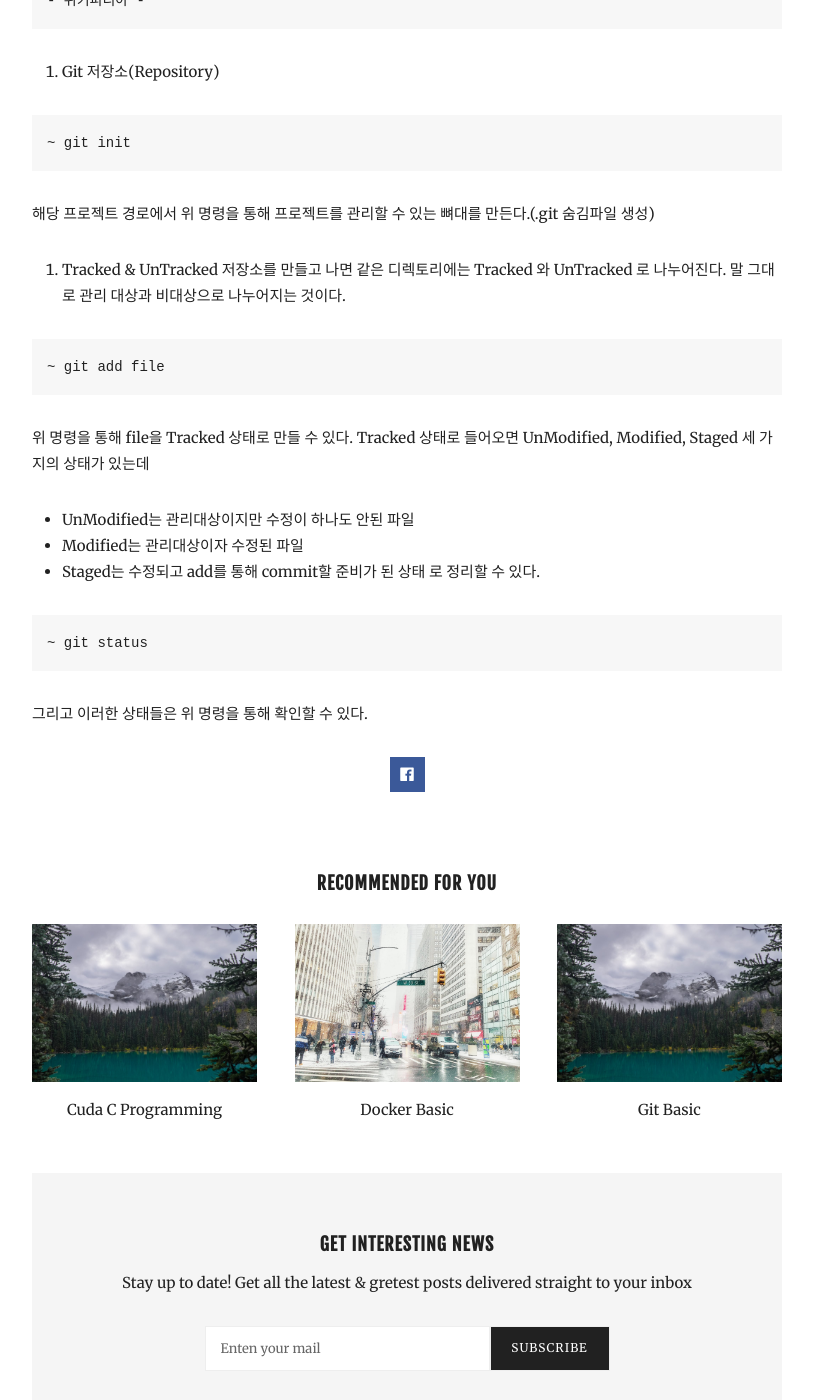
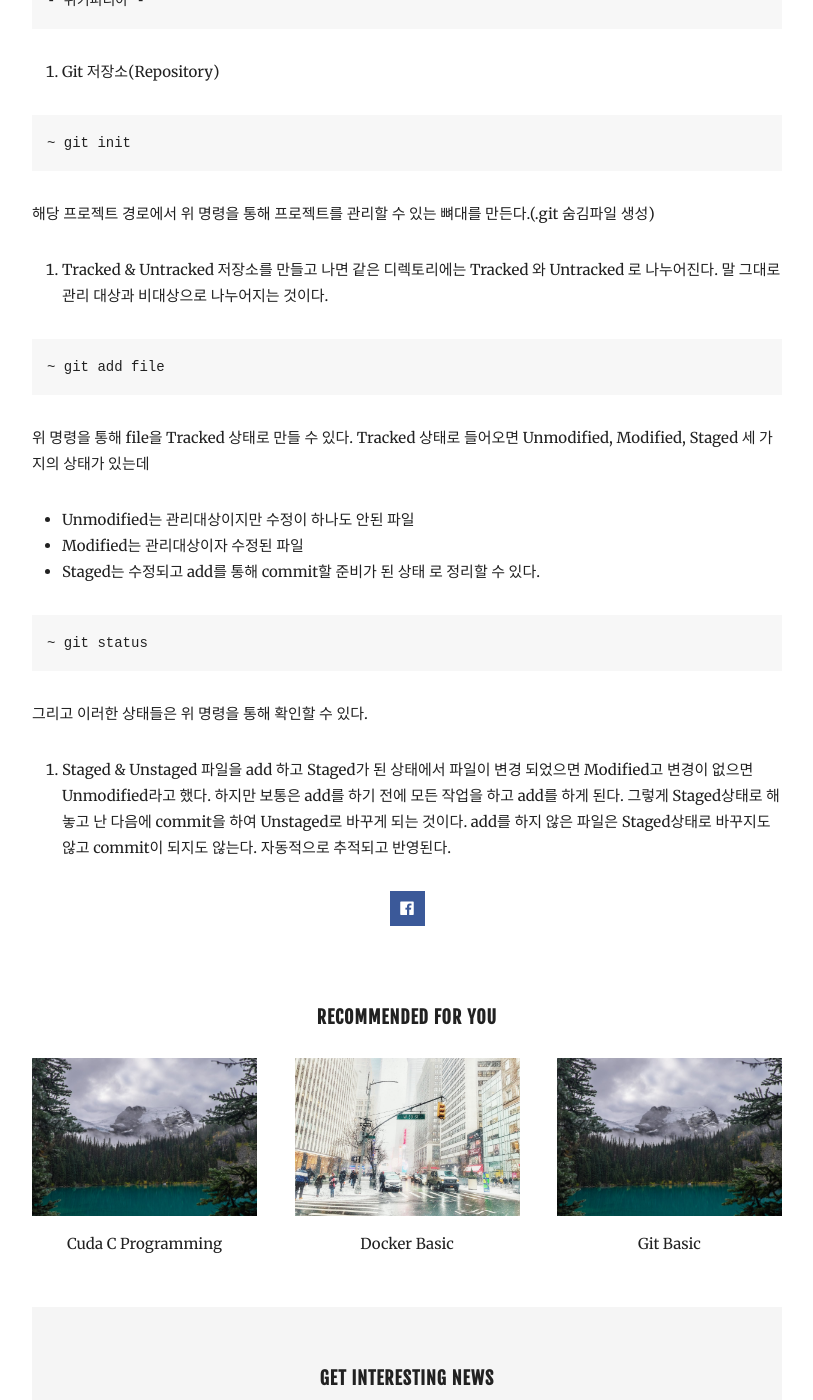
Before and after one commit to captwk5/captwk5.github.io, a Jekyll site: the page built from _posts/2020-06-02-git-tutorial-01.md, in a window 1280 px wide and 1400 px high, scrolled down 1065 px. Shown: the whole window, without its empty margins (233-1046 px from the left). Built offline with Jekyll 4.4.1, drawn with Linux system fonts in a browser that asks for light colours; nearby versions of some CDN libraries; comment, search, counter and statistics services are not loaded.

Commit message:
git stage

```diff
--- a/_posts/2020-06-02-git-tutorial-01.md
+++ b/_posts/2020-06-02-git-tutorial-01.md
@@ -20,14 +20,14 @@ tags:   [Development_Git]
 {% endhighlight %}
 해당 프로젝트 경로에서 위 명령을 통해 프로젝트를 관리할 수 있는 뼈대를 만든다.(.git 숨김파일 생성)
 
-2. Tracked & UnTracked
-저장소를 만들고 나면 같은 디렉토리에는 Tracked 와 UnTracked 로 나누어진다. 말 그대로 관리 대상과 비대상으로 나누어지는 것이다.
+2. Tracked & Untracked
+저장소를 만들고 나면 같은 디렉토리에는 Tracked 와 Untracked 로 나누어진다. 말 그대로 관리 대상과 비대상으로 나누어지는 것이다.
 {% highlight markdown %}
 ~ git add file
 {% endhighlight %}
 위 명령을 통해 file을 Tracked 상태로 만들 수 있다.
-Tracked 상태로 들어오면 UnModified, Modified, Staged 세 가지의 상태가 있는데
-- UnModified는 관리대상이지만 수정이 하나도 안된 파일
+Tracked 상태로 들어오면 Unmodified, Modified, Staged 세 가지의 상태가 있는데
+- Unmodified는 관리대상이지만 수정이 하나도 안된 파일
 - Modified는 관리대상이자 수정된 파일
 - Staged는 수정되고 add를 통해 commit할 준비가 된 상태
 로 정리할 수 있다.
@@ -36,3 +36,8 @@ Tracked 상태로 들어오면 UnModified, Modified, Staged 세 가지의 상태
 ~ git status
 {% endhighlight %}
 그리고 이러한 상태들은 위 명령을 통해 확인할 수 있다.
+
+3. Staged & Unstaged
+파일을 add 하고 Staged가 된 상태에서 파일이 변경 되었으면 Modified고 변경이 없으면 Unmodified라고 했다.
+하지만 보통은 add를 하기 전에 모든 작업을 하고 add를 하게 된다. 그렇게 Staged상태로 해놓고 난 다음에 commit을 하여
+Unstaged로 바꾸게 되는 것이다. add를 하지 않은 파일은 Staged상태로 바꾸지도 않고 commit이 되지도 않는다. 자동적으로 추적되고 반영된다.
```
